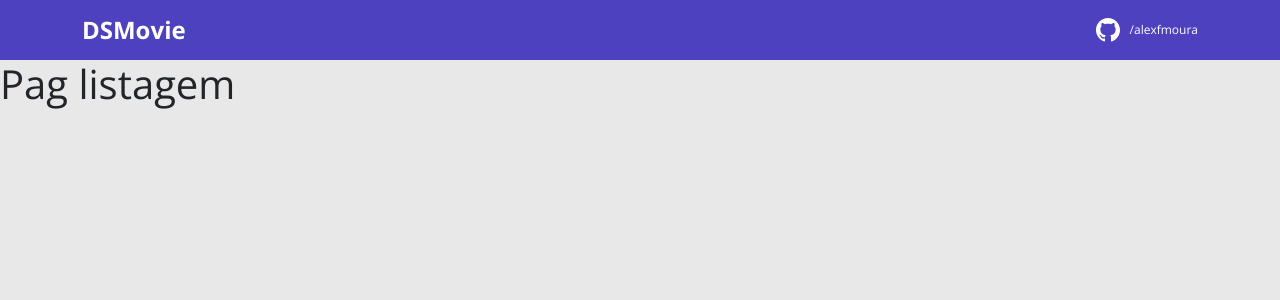
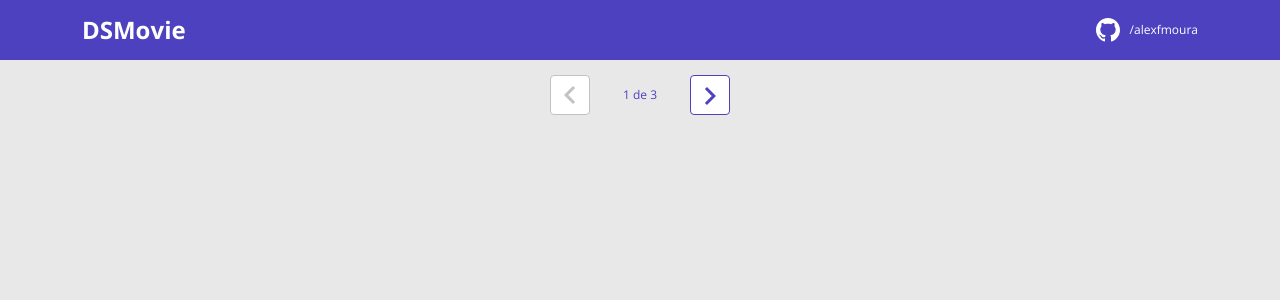
Before and after one commit to AlexFMoura/dsmovie, a React (Create React App) app in the folder frontend/: page / in a window 1280 px wide. Shown: the top 300 px of the page. Built offline with nearby package versions, Linux system fonts and the light colour scheme.

Commit message:
Pagination layout

```diff
--- /dev/null
+++ b/frontend/src/components/Pagination/index.tsx
@@ -0,0 +1,20 @@
+import { ReactComponent as Arrow } from "assets/img/arrow.svg";
+import "./styles.css";
+
+function Pagination() {
+  return (
+    <div className="dsmovie-pagination-container">
+      <div className="dsmovie-pagination-box">
+        <button className="dsmovie-pagination-button" disabled={true}>
+          <Arrow />
+        </button>
+        <p>{`${1} de ${3}`}</p>
+        <button className="dsmovie-pagination-button" disabled={false}>
+          <Arrow className="dsmovie-flip-horizontal" />
+        </button>
+      </div>
+    </div>
+  );
+}
+
+export default Pagination;
--- /dev/null
+++ b/frontend/src/components/Pagination/styles.css
@@ -0,0 +1,54 @@
+.dsmovie-pagination-container {
+  padding: 15px 0;
+  display: flex;
+  justify-content: center;
+  align-items: center;
+}
+
+.dsmovie-pagination-box {
+  width: 180px;
+  display: flex;
+  justify-content: space-between;
+  align-items: center;
+}
+
+.dsmovie-pagination-box form {
+  width: 100%;
+  display: flex;
+}
+
+.dsmovie-pagination-button {
+  width: 40px;
+  height: 40px;
+  border-radius: 4px;
+  background-color: #fff;
+  display: flex;
+  justify-content: center;
+  align-items: center;
+  border: 1px solid var(--color-primary);
+  cursor: pointer;
+}
+
+.dsmovie-pagination-button svg {
+  filter: brightness(0) saturate(100%) invert(26%) sepia(19%) saturate(7395%)
+    hue-rotate(234deg) brightness(89%) contrast(92%);
+}
+
+.dsmovie-pagination-button:disabled {
+  border: 1px solid #c2c2c2;
+  cursor: unset;
+}
+
+.dsmovie-pagination-button:disabled svg {
+  filter: none;
+}
+
+.dsmovie-pagination-container p {
+  margin: 0;
+  font-size: 12px;
+  color: var(--color-primary);
+}
+
+.dsmovie-flip-horizontal {
+  transform: rotate(180deg);
+}
--- a/frontend/src/pages/Listing/index.tsx
+++ b/frontend/src/pages/Listing/index.tsx
@@ -1,5 +1,7 @@
+import Pagination from "components/Pagination";
+
 function Listing() {
-  return <h1>Pag listagem</h1>;
+  return <Pagination />;
 }
 
 export default Listing;
```
Also changed, not shown: frontend/src/assets/img/arrow.svg (added).
